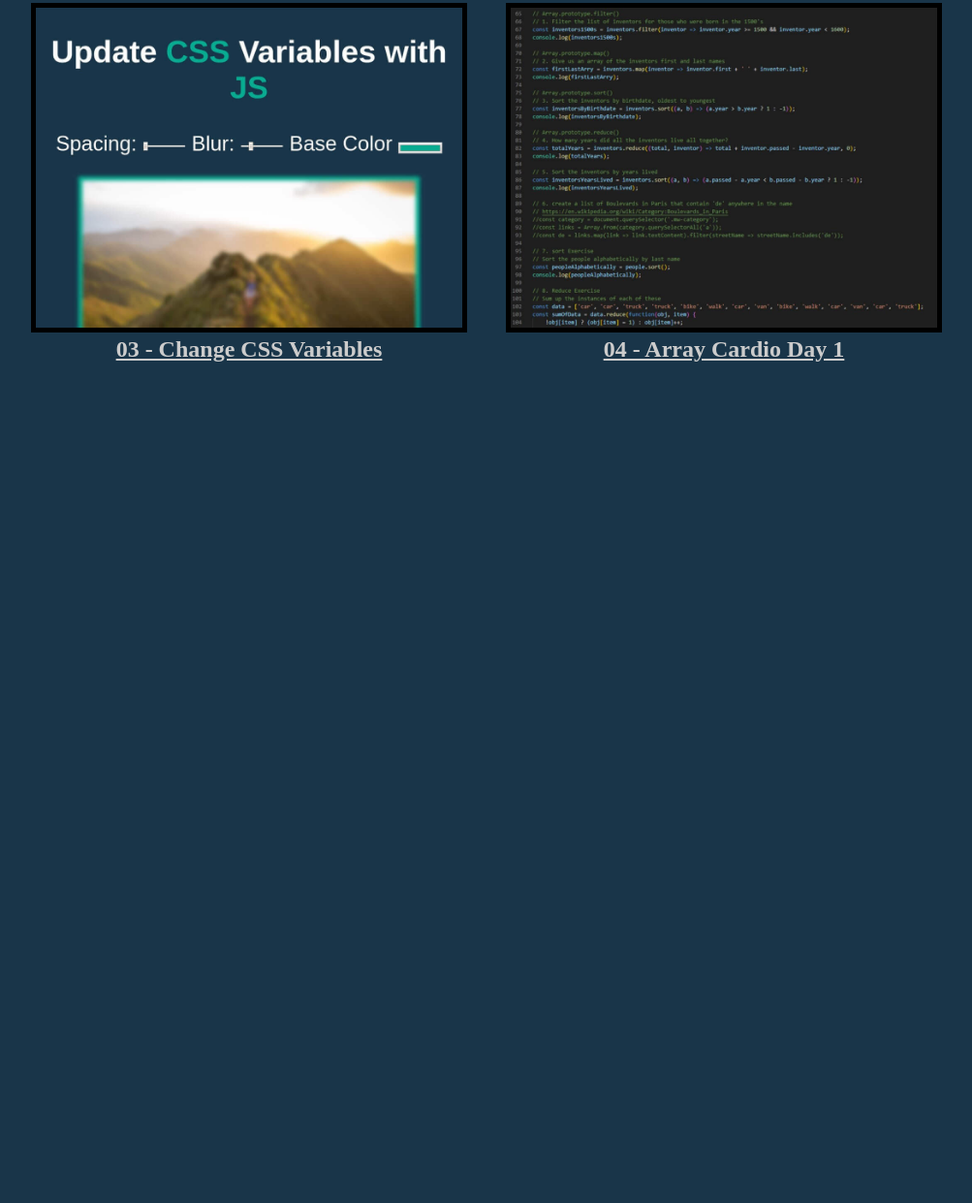
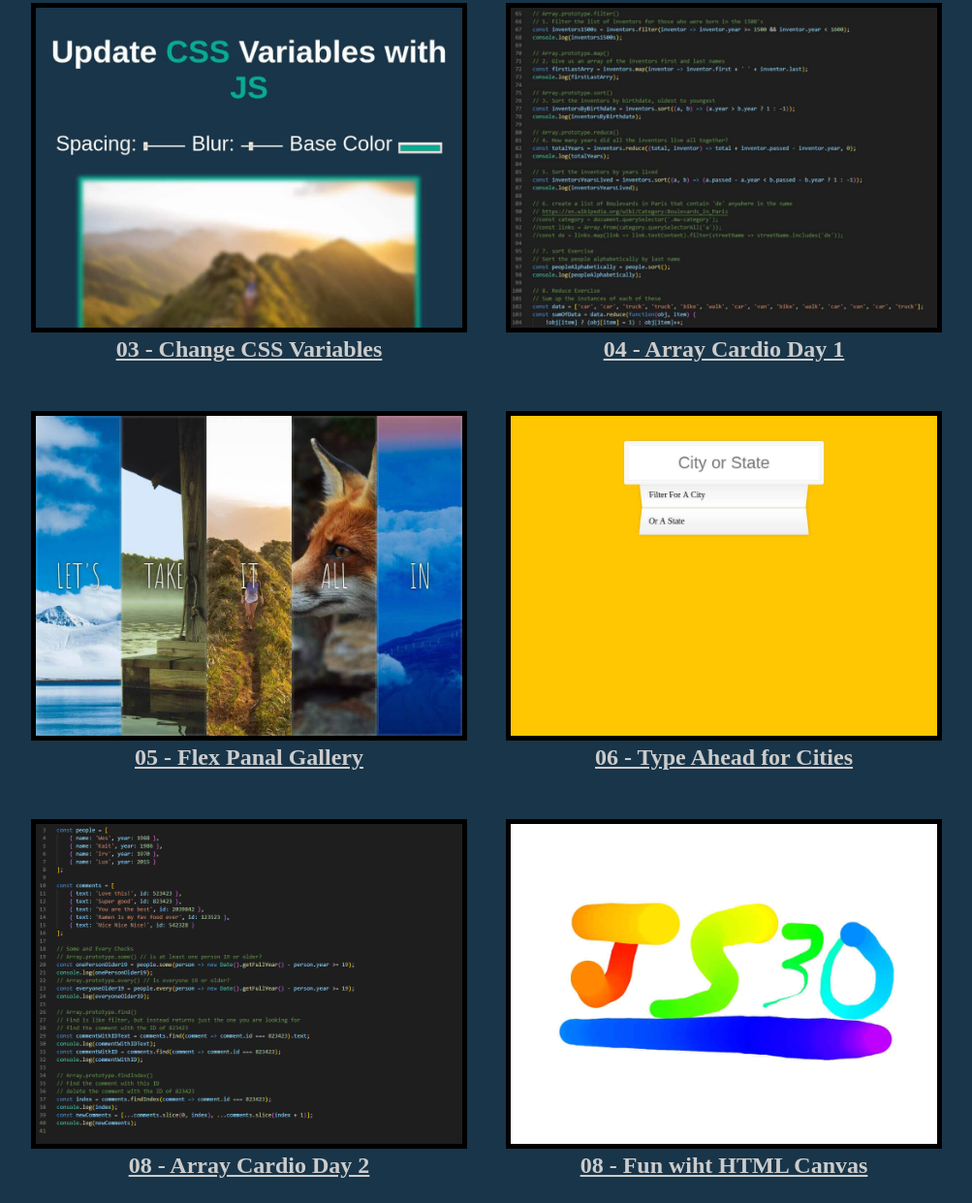
Before and after one commit to kjm1550/JavaScript30, a plain HTML site: page index.html in a window 1280 px wide. Shown: the part 706-1947 px from the top of the page at 97% size, without its empty margins (138-1141 px from the left). Before the commit the page ends 1105 px from the top, so only its background shows below. Drawn offline with Linux system fonts and the light colour scheme.

Commit message:
Add more Challenges

```diff
--- a/index.html
+++ b/index.html
@@ -43,6 +43,30 @@
 					<h2>04 - Array Cardio Day 1</h2>
 				</a>
 			</div>
+			<div class="items">
+				<a href="05-Flex_Panel_Gallery/index-START.html">
+					<img src="images/05.jpg" alt="Flex Panal Gallery" />
+					<h2>05 - Flex Panal Gallery</h2>
+				</a>
+			</div>
+			<div class="items">
+				<a href="06-Type_Ahead/index-START.html">
+					<img src="images/06.jpg" alt="Type Ahead for Cities" />
+					<h2>06 - Type Ahead for Cities</h2>
+				</a>
+			</div>
+			<div class="items">
+				<a href="07-Array_Cardio_Day_2/index-START.html">
+					<img src="images/07.jpg" alt="Array Cardio Day 2" />
+					<h2>08 - Array Cardio Day 2</h2>
+				</a>
+			</div>
+			<div class="items">
+				<a href="08-Fun_with_HTML5_Canvas/index-START.html">
+					<img src="images/08.jpg" alt="Fun wiht HTML Canvas" />
+					<h2>08 - Fun wiht HTML Canvas</h2>
+				</a>
+			</div>
 		</div>
 	</body>
 </html>
```
Also changed, not shown: images/05.jpg (added), images/06.jpg (added), images/07.jpg (added), images/08.jpg (added).
